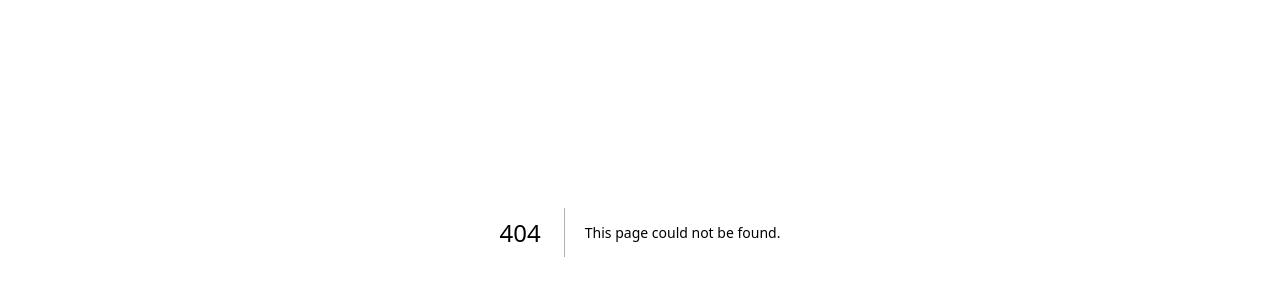
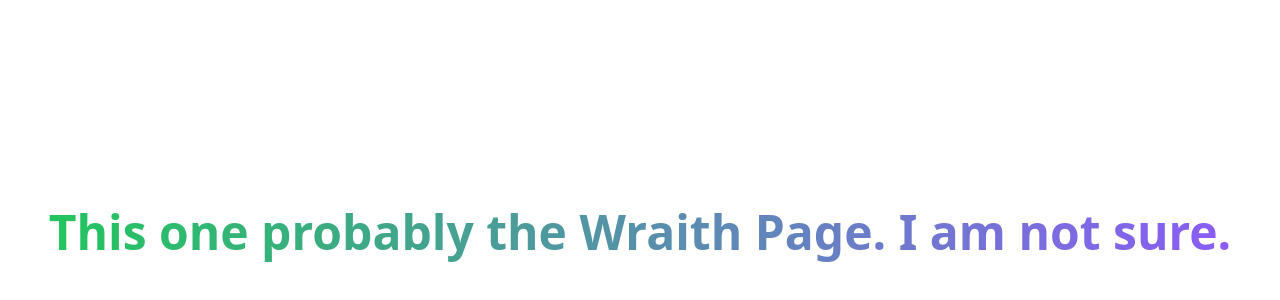
Before and after one commit to takinur/next-inspect, a Next.js app: page /wraith in a window 1280 px wide. Before the commit this address had no page. Shown: the part 168-468 px from the top of the page. Built offline with nearby package versions, Linux system fonts and the light colour scheme.

Commit message:
Added Additional Page

```diff
--- /dev/null
+++ b/src/pages/wraith/index.tsx
@@ -0,0 +1,15 @@
+import React from "react";
+
+function index() {
+  return (
+    <div className=" flex h-screen items-center justify-center ">
+      <div className=" text-5xl font-extrabold">
+        <span className="bg-gradient-to-r from-green-500 to-violet-500 bg-clip-text text-transparent">
+          This one probably the Wraith Page. I am not sure.
+        </span>
+      </div>
+    </div>
+  );
+}
+
+export default index;
```
